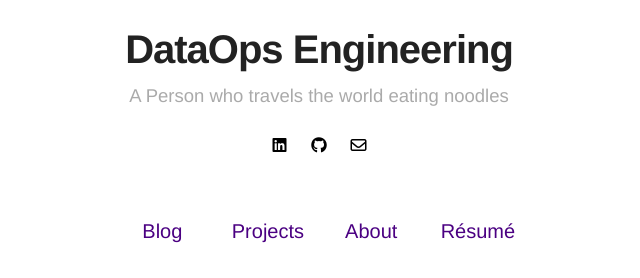
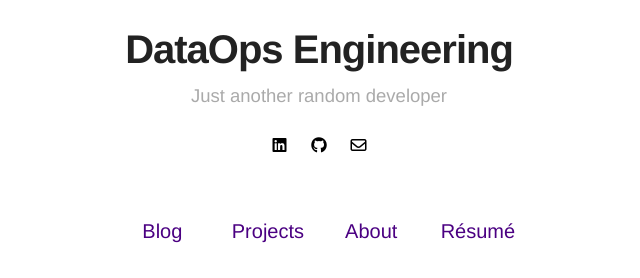
Before and after one commit to Raalsky/dataops-engineering, a Jekyll site: the page built from index.html, in a window 1280 px wide. Shown: the part 252-530 px from the top of the page, without its empty margins (321-961 px from the left). Built offline with Jekyll 4.4.1, drawn with Linux system fonts in a browser that asks for light colours; nearby versions of some CDN libraries.

Commit message:
Bio updated

```diff
--- a/_config.yml
+++ b/_config.yml
@@ -1,6 +1,6 @@
 # main text of home
 title: DataOps Engineering
-bio: A Person who travels the world eating noodles
+bio: Just another random developer
 
 # twitter summary info
 description: A blog about technology and stuff related
@@ -38,13 +38,6 @@ disqus:
 linkedin: rafa%C5%82-jankowski
 github: Raalsky
 email: rafal@jankovsky.dev
-
-authors:
-  johndoe:
-    name: Rafal Jankowski
-    bio: Just another random developer
-    external-image: false
-    picture: assets/images/profile.jpg
 
 # do you want a larger site? change the option below
 # options: [normal, large] | default: normal
```
